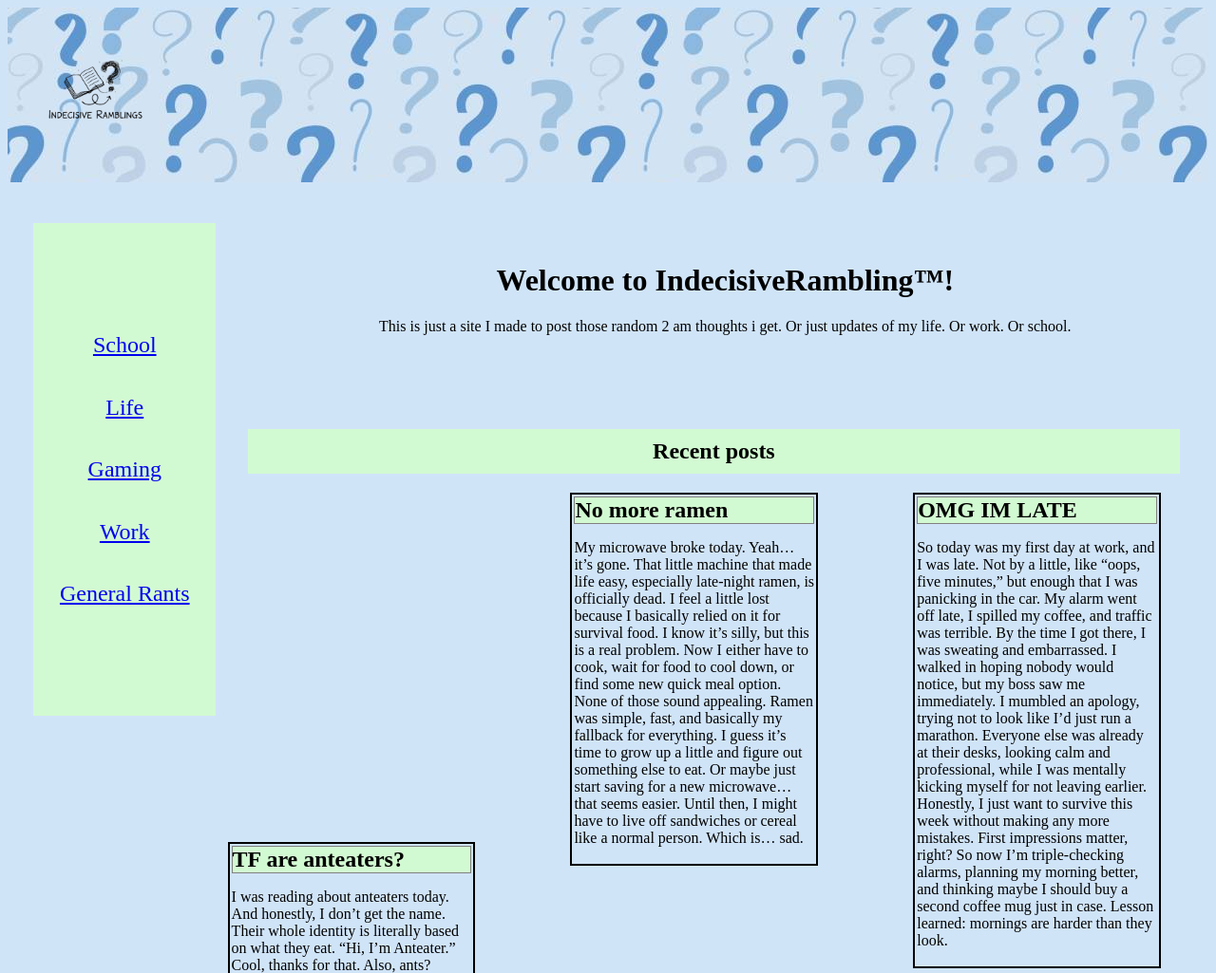
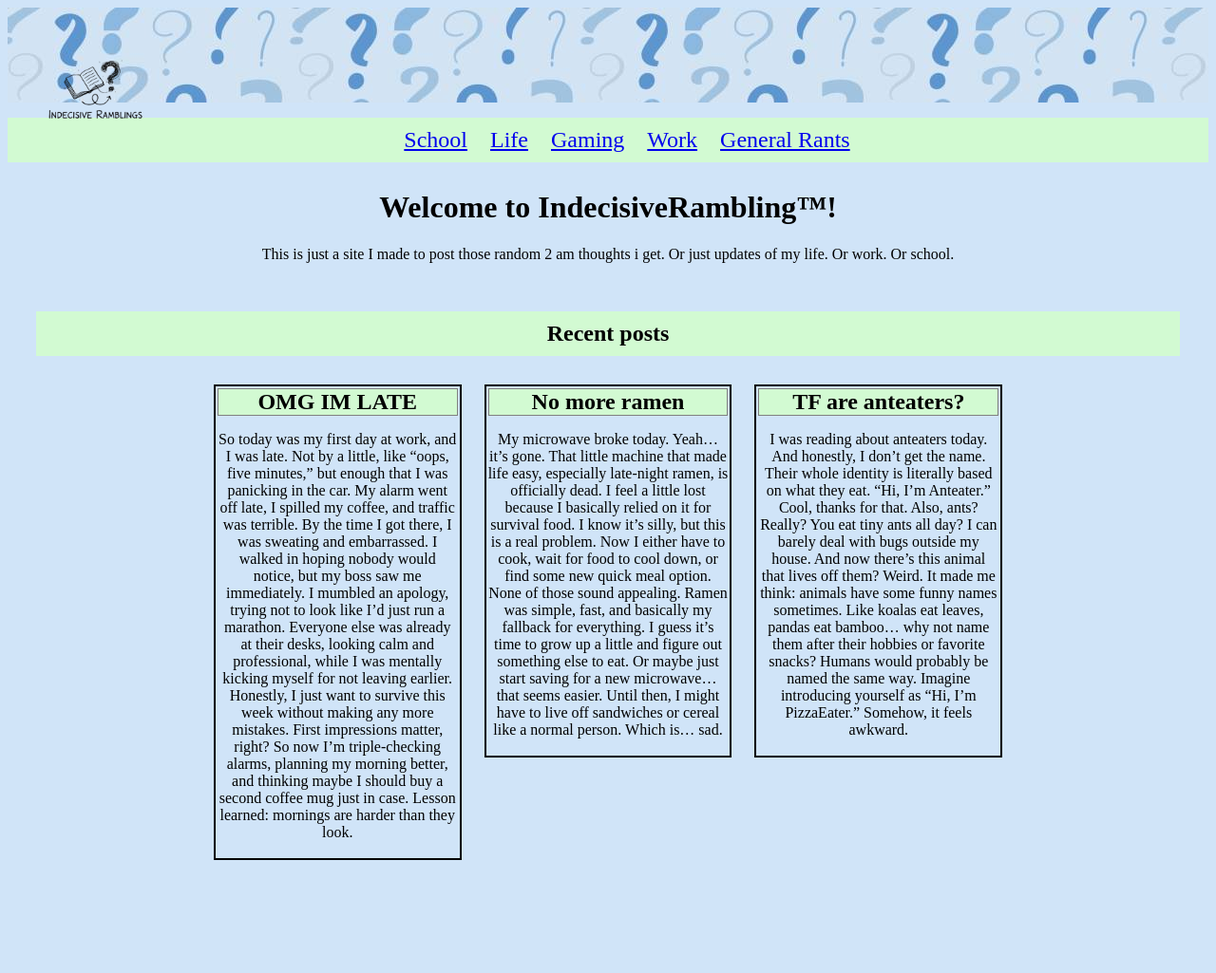
Before and after one commit to IceCrystal21/Project, a plain HTML site: page webpages/wireframe_1.html in a window 1280 px wide. Shown: the top 1025 px of the page at 95% size. After the commit the page ends 914 px from the top, so only its background shows below. Drawn offline with Linux system fonts and the light colour scheme.

Commit message:
Bruh cant pull so had to download and splice the file

```diff
--- a/css/wireframe_1.css
+++ b/css/wireframe_1.css
@@ -5,10 +5,11 @@ body {
 header{
     background-color: rgb(141, 198, 255);
     background-image: url("../images/q_mark_bg.jpeg");
+    height: 100px;
 }
 
 #intro{
-    padding: 5% 0;
+    padding: 5px;
     text-align: center;
 }
 
@@ -16,28 +17,29 @@ header{
     background-color: rgb(210, 250, 210);
     padding: 10px 0;
     text-align: center;
-    margin-left: 20%;
-    margin-right: 30px;
+   margin: 30px;
+}
+
+#posts{
+    text-align: center;
 }
 
 #sideBar {
-    float:left;
-    margin: 2%;
-    width: 15vw;
-    height: 80vh;
-    padding: 2px;
-
+    width: 100%;
+    height: 50px;
+margin-top: 10px;
 }
 
 #sideBar ul {
     border: 2px black solid;
+    text-align: center;
     border-style: none;
-    padding: 50% 0;
     background-color: rgb(210, 250, 210);
 }
 
 #sideBar ul li {
-    padding: 10% 0;
+    display: inline-block;
+    padding: 10px;
     text-align: center;
     font-size: x-large;
 }
@@ -46,23 +48,30 @@ header{
     width: 20%;
     padding: 2px;
     border: 2px solid;
-    float: right;
-    margin-right: 50px;
+  display: inline-block;
+  vertical-align: top;
+  text-align: center;
+  margin: 0 10px 0 10px;
 }
 
 #life {
     border:2px solid;
     width: 20%;
     padding: 2px;
-    float: right;
-    margin: 0 100px;
+    display: inline-block;
+    vertical-align: top;
+    text-align: center;
+ margin: 0 10px 0 10px;
 }
 
 #rant {
     border: 2px solid;
     padding: 2px;
     width:20%;
-    float: right;
+    display: inline-block;
+    vertical-align: top;
+    text-align: center;
+  margin: 0 10px 0 10px;
 }
 
 .banner h2{
```
